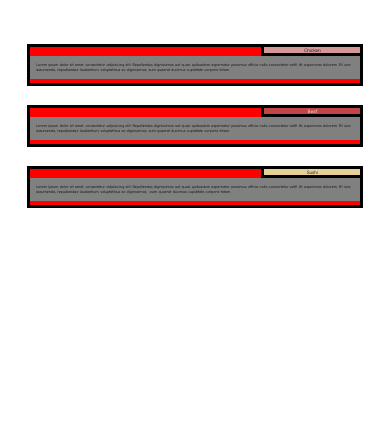
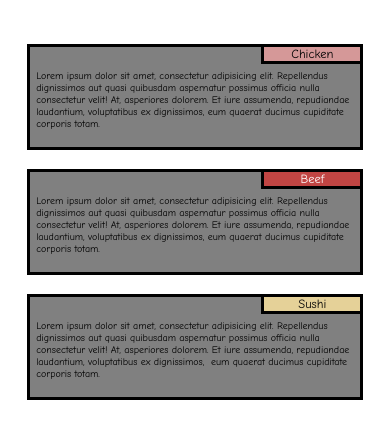
Before and after one commit to raulnaldo/module2-solution, a plain HTML site: page index.html in a window 390 px wide. Shown: the part 97-536 px from the top of the page. Drawn offline with Linux system fonts and the light colour scheme.

Commit message:
v3.5 Gray Color Hex

```diff
--- a/css/styles.css
+++ b/css/styles.css
@@ -9,7 +9,7 @@ body{
 }
 p{
   padding: 2%;
-  background-color: grey;
+  background-color: #808080;
   clear: both;
 }
 section{
@@ -54,7 +54,7 @@ h1{
 /********** Big devices **********/
 @media (min-width: 992px) {
   .col-lg-4{
-    background-color: grey;
+    background-color: #808080;
     float: left;
     border-style: solid;
     width: 31.33%;
@@ -65,7 +65,7 @@ h1{
 /********** Medium devices only **********/
 @media (min-width: 768px) and (max-width: 991px) {
   .col-md-6 {
-    background-color: grey;
+    background-color: #808080;
     float: left;
     border-style: solid;
     width: 48%;
@@ -80,10 +80,10 @@ h1{
 /********** small devices **********/
 @media (max-width: 767px) {
   .col-sm-12 {
-    background-color: red;
+    background-color: #808080;
     margin: 5%;
     border-style: solid;
     width: 90%;
-    font-size: 0.20em;
+    font-size: 0.50em;
   }
 }
```
